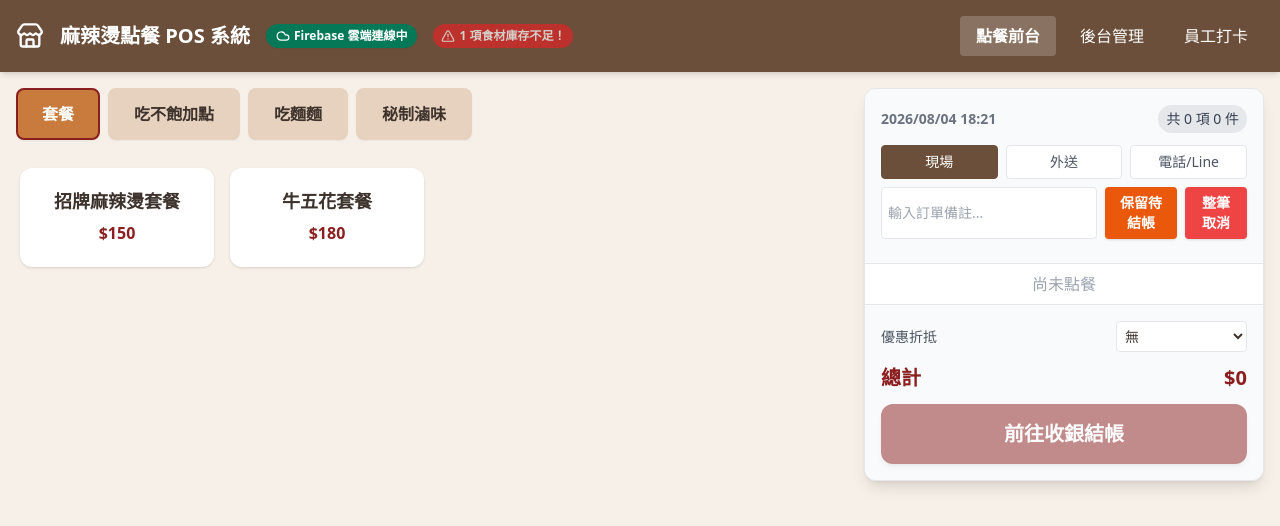
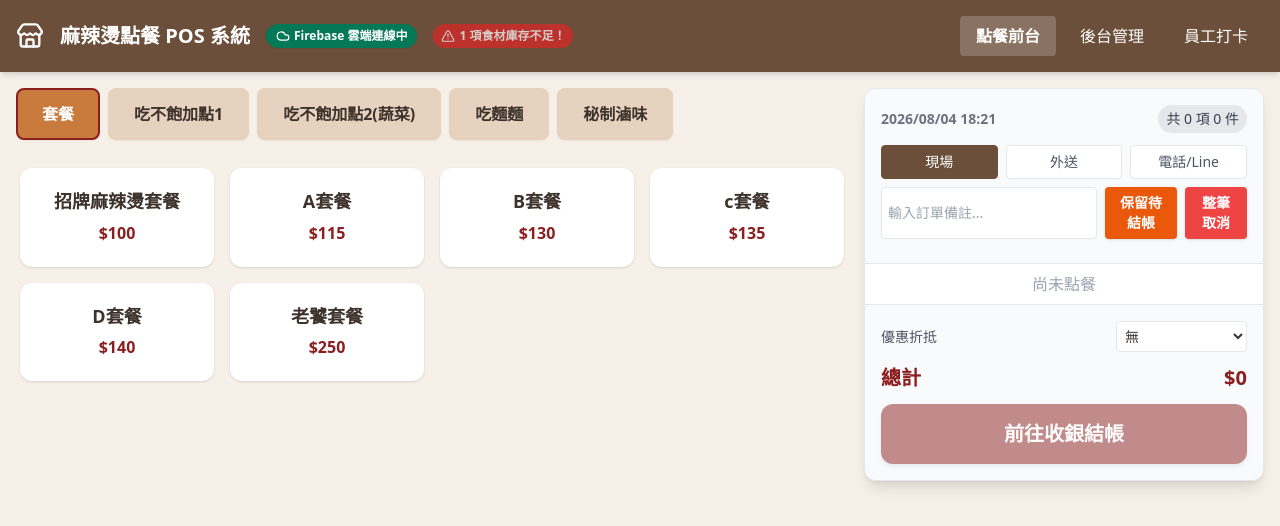
Before and after one commit to aaa0971002856-sudo/spicy-pos, a React (Vite) app: page / in a window 1280 px wide. Shown: the top 526 px of the page. Built offline with nearby package versions, Linux system fonts and the light colour scheme.

Commit message:
Add files via upload

```diff
--- a/src/App.jsx
+++ b/src/App.jsx
@@ -9,42 +9,11 @@ import {
 // 1. 預設資料與共用常數
 // ==============================
 const DEFAULT_CATEGORIES = [
-  {
-    id: 'c1',
-    name: '套餐',
-    color: '#E6D2BE',
-    items: [
-      { id: 'i1', name: '招牌麻辣燙套餐', price: 150 },
-      { id: 'i2', name: '牛五花套餐', price: 180 }
-    ]
-  },
-  {
-    id: 'c2',
-    name: '吃不飽加點',
-    color: '#E6D2BE',
-    items: [
-      { id: 'i3', name: '高麗菜', price: 30 },
-      { id: 'i4', name: '金針菇', price: 30 }
-    ]
-  },
-  {
-    id: 'c3',
-    name: '吃麵麵',
-    color: '#E6D2BE',
-    items: [
-      { id: 'i5', name: '王子麵', price: 20 },
-      { id: 'i6', name: '烏龍麵', price: 25 }
-    ]
-  },
-  {
-    id: 'c4',
-    name: '秘制滷味',
-    color: '#E6D2BE',
-    items: [
-      { id: 'i7', name: '滷大腸', price: 60 },
-      { id: 'i8', name: '滷牛肚', price: 80 }
-    ]
-  }
+  { id: 'c1', name: '套餐', color: '#E6D2BE', items: [{ id: 'item_c1_1', name: '招牌麻辣燙套餐', price: 100 }, { id: 'item_c1_2', name: 'A套餐', price: 115 }, { id: 'item_c1_3', name: 'B套餐', price: 130 }, { id: 'item_c1_4', name: 'c套餐', price: 135 }, { id: 'item_c1_5', name: 'D套餐', price: 140 }, { id: 'item_c1_6', name: '老饕套餐', price: 250 }] },
+  { id: 'c2', name: '吃不飽加點1', color: '#E6D2BE', items: [{ id: 'item_c2_1', name: '牛肉片', price: 50 }, { id: 'item_c2_2', name: '梅花豬肉', price: 45 }, { id: 'item_c2_3', name: '麻辣鴨血', price: 40 }, { id: 'item_c2_4', name: '麻辣豆腐', price: 40 }, { id: 'item_c2_5', name: '魚餃', price: 25 }, { id: 'item_c2_6', name: '燕餃', price: 25 }, { id: 'item_c2_7', name: '蟹肉棒', price: 25 }, { id: 'item_c2_8', name: '米血糕', price: 25 }, { id: 'item_c2_9', name: '豆皮', price: 25 }, { id: 'item_c2_10', name: '鑫鑫腸', price: 25 }, { id: 'item_c2_11', name: '老油條', price: 35 }, { id: 'item_c2_12', name: '黃金魚蛋', price: 25 }, { id: 'item_c2_13', name: '科學麵', price: 20 }, { id: 'item_c2_14', name: '王子麵', price: 20 }] },
+  { id: 'c3', name: '吃不飽加點2(蔬菜)', color: '#E6D2BE', items: [{ id: 'item_c3_1', name: '金針菇', price: 25 }, { id: 'item_c3_2', name: '木耳', price: 20 }, { id: 'item_c3_3', name: '玉米筍', price: 25 }, { id: 'item_c3_4', name: '空心菜', price: 25 }, { id: 'item_c3_5', name: '大陸妹', price: 25 }, { id: 'item_c3_6', name: '水蓮', price: 25 }, { id: 'item_c3_7', name: '茼蒿(季節限定)', price: 25 }] },
+  { id: 'c4', name: '吃麵麵', color: '#E6D2BE', items: [{ id: 'item_c4_1', name: '牛肉乾拌麵', price: 110 }, { id: 'item_c4_2', name: '豬肉乾拌麵', price: 105 }, { id: 'item_c4_3', name: '銷魂乾拌麵', price: 60 }, { id: 'item_c4_4', name: '烏龍拌麵', price: 60 }] },
+  { id: 'c5', name: '秘制滷味', color: '#E6D2BE', items: [{ id: 'item_c5_1', name: '牛肚/牛筋/牛腱', price: 100 }, { id: 'item_c5_2', name: '大腸', price: 60 }, { id: 'item_c5_3', name: '豬耳朵', price: 40 }, { id: 'item_c5_4', name: '無骨鳳爪', price: 40 }] }
 ];
 
 const COLORS = {
```
